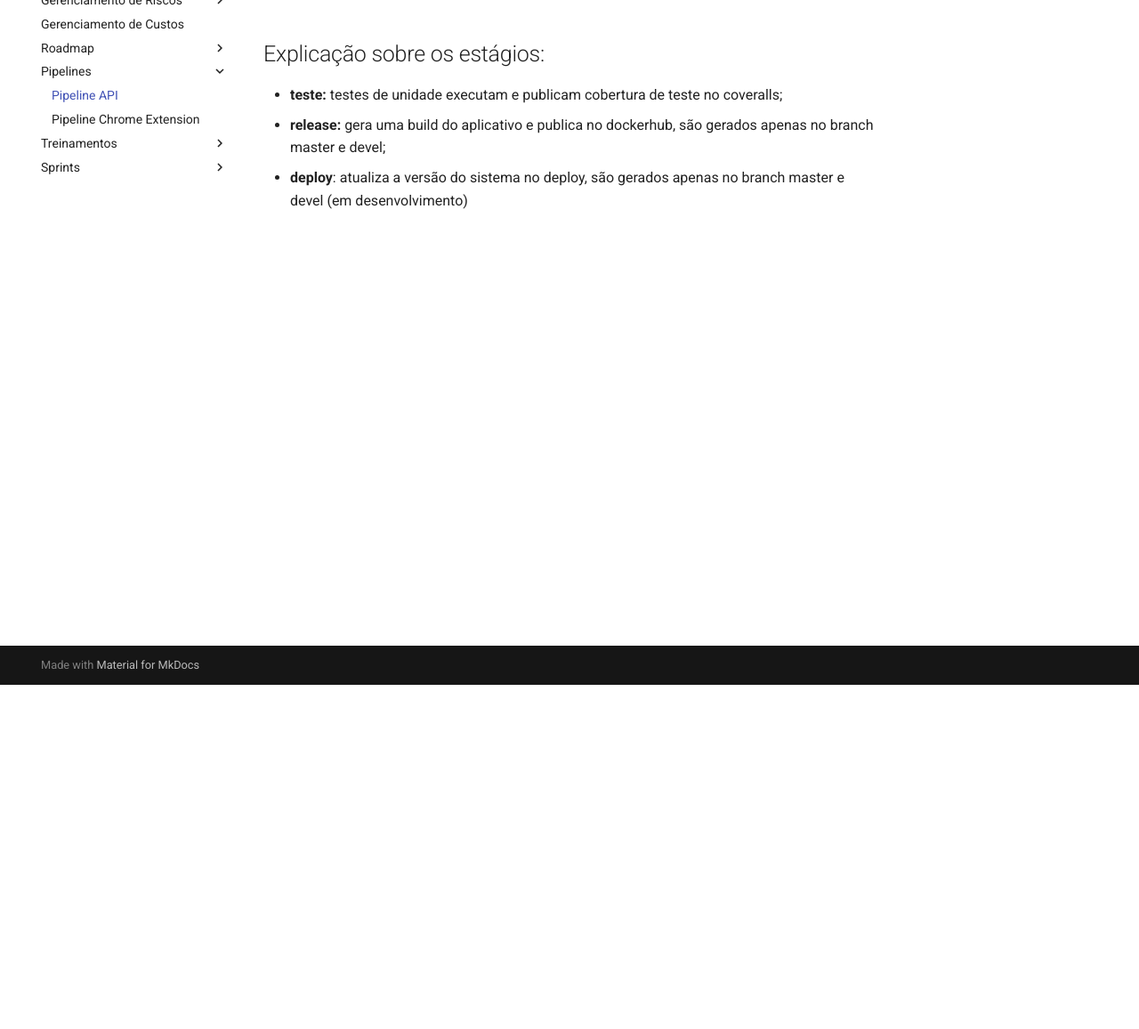
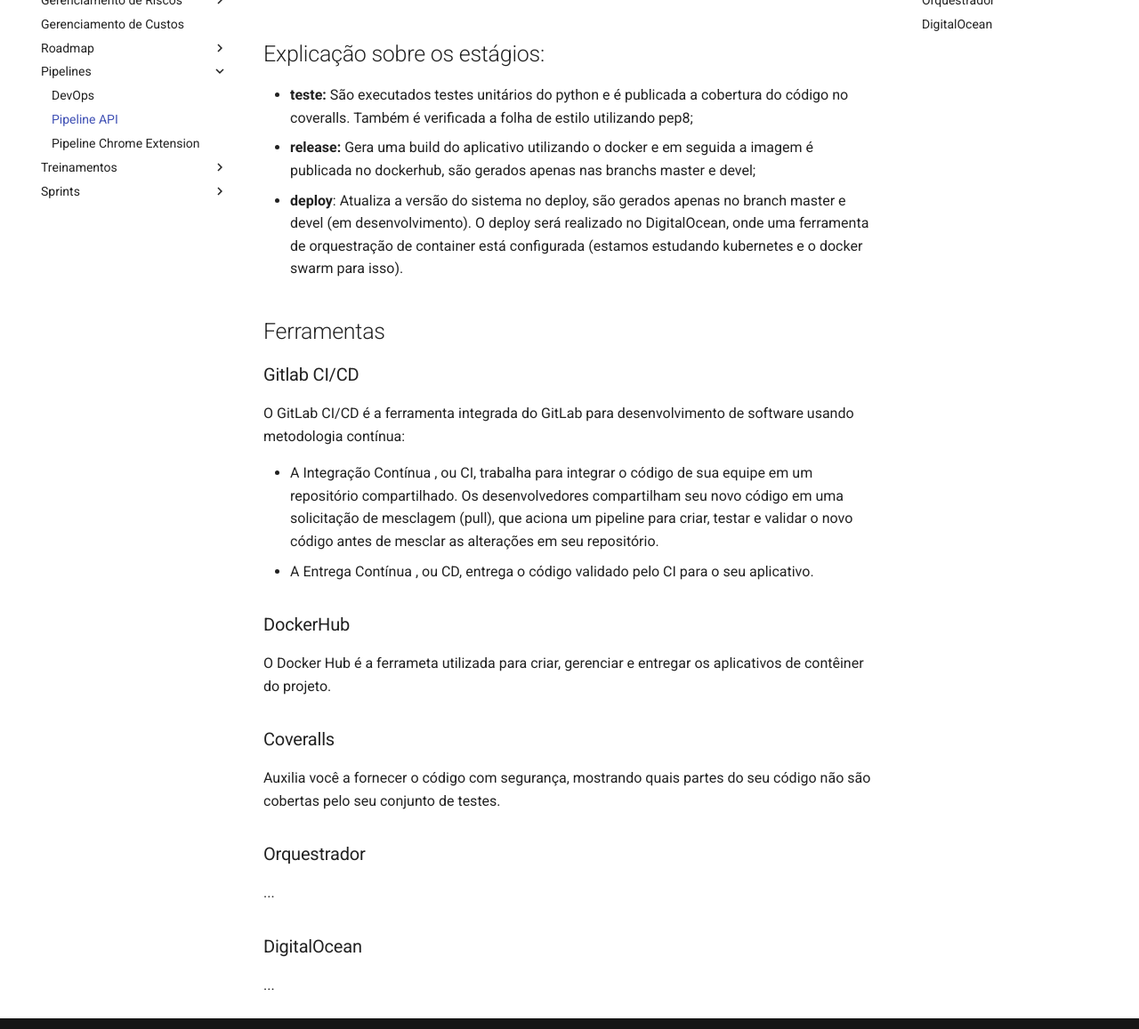
Before and after one commit to fga-eps-mds/2019.1-hubcare-docs, an MkDocs documentation site: the page built from docs/pipeline/api/README.md, in a window 1280 px wide and 1400 px high, scrolled down 387 px, cut to the strip 243-1400 px from the top of the window. Shown: the whole strip at 89% size. Built offline with MkDocs 1.6.1 and Material for MkDocs 9.7.7, drawn with Linux system fonts in a browser that asks for light colours; comment, search, counter and statistics services are not loaded; some of the changed text lies outside the part shown.

Commit message:
Udated pipeline documents and create devops document

```diff
--- a/docs/pipeline/api/README.md
+++ b/docs/pipeline/api/README.md
@@ -4,6 +4,29 @@
 
 ## Explicação sobre os estágios:
 
-* **teste:** testes de unidade executam e publicam cobertura de teste no coveralls;
-* **release:** gera uma build do aplicativo e publica no dockerhub, são gerados apenas no branch master e devel;
-* **deploy**: atualiza a versão do sistema no deploy, são gerados apenas no branch master e devel (em desenvolvimento)
+* **teste:** São executados testes unitários do python e é publicada a cobertura do código no coveralls. Também é verificada a folha de estilo utilizando pep8;
+* **release:** Gera uma build do aplicativo utilizando o docker e em seguida a imagem é publicada no dockerhub, são gerados apenas nas branchs master e devel;
+* **deploy**: Atualiza a versão do sistema no deploy, são gerados apenas no branch master e devel (em desenvolvimento). O deploy será realizado no DigitalOcean, onde uma ferramenta de orquestração de container está configurada (estamos estudando kubernetes e o docker swarm para isso).
+
+## Ferramentas
+
+### Gitlab CI/CD
+
+O GitLab CI/CD é a ferramenta integrada do GitLab para desenvolvimento de software usando metodologia contínua:
+
+* A Integração Contínua , ou CI, trabalha para integrar o código de sua equipe em um repositório compartilhado. Os desenvolvedores compartilham seu novo código em uma solicitação de mesclagem (pull), que aciona um pipeline para criar, testar e validar o novo código antes de mesclar as alterações em seu repositório.
+* A Entrega Contínua , ou CD, entrega o código validado pelo CI para o seu aplicativo.
+
+### DockerHub
+
+O Docker Hub é a ferrameta utilizada para criar, gerenciar e entregar os aplicativos de contêiner do projeto.
+
+### Coveralls
+
+Auxilia você a fornecer o código com segurança, mostrando quais partes do seu código não são cobertas pelo seu conjunto de testes.
+
+### Orquestrador
+...
+
+### DigitalOcean
+...
--- a/mkdocs.yml
+++ b/mkdocs.yml
@@ -7,6 +7,13 @@
   logo: 'images/logo.png'
   favicon: 'images/logo.png'
   language: 'pt'
+  palette:
+    primary: 'indigo'
+    accent: 'indigo'
+extra:
+  social:
+    - type: 'github'
+      link: 'https://github.com/fga-eps-mds/2019.1-hubcare-docs'
 
 nav:
   - Início: README.md
@@ -27,6 +34,7 @@
   - Roadmap:
     - Roadmap do Produto: product-roadmap/README.md
   - Pipelines:
+    - DevOps: pipeline/devops/README.md
     - Pipeline API: pipeline/api/README.md
     - Pipeline Chrome Extension: pipeline/plugin/README.md
   - Treinamentos:
```
Also changed, not shown: docs/README.md (+3 -0 lines), docs/pipeline/devops/README.md (added, +19 -0 lines), docs/pipeline/plugin/README.md (+20 -4 lines), docs/project/architecture-document/README.md (+1 -1 lines), docs/images/HubCare.png (added).
